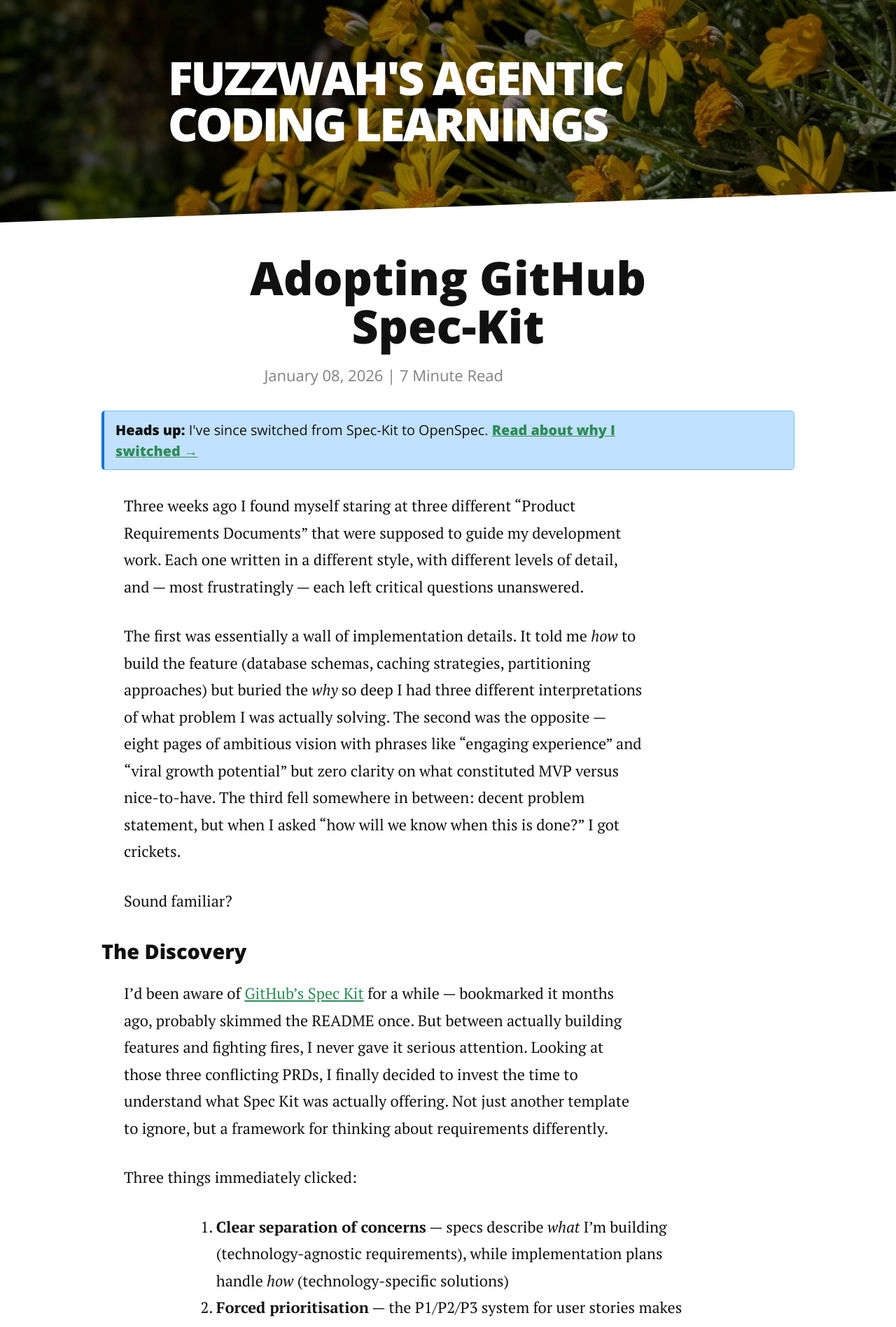
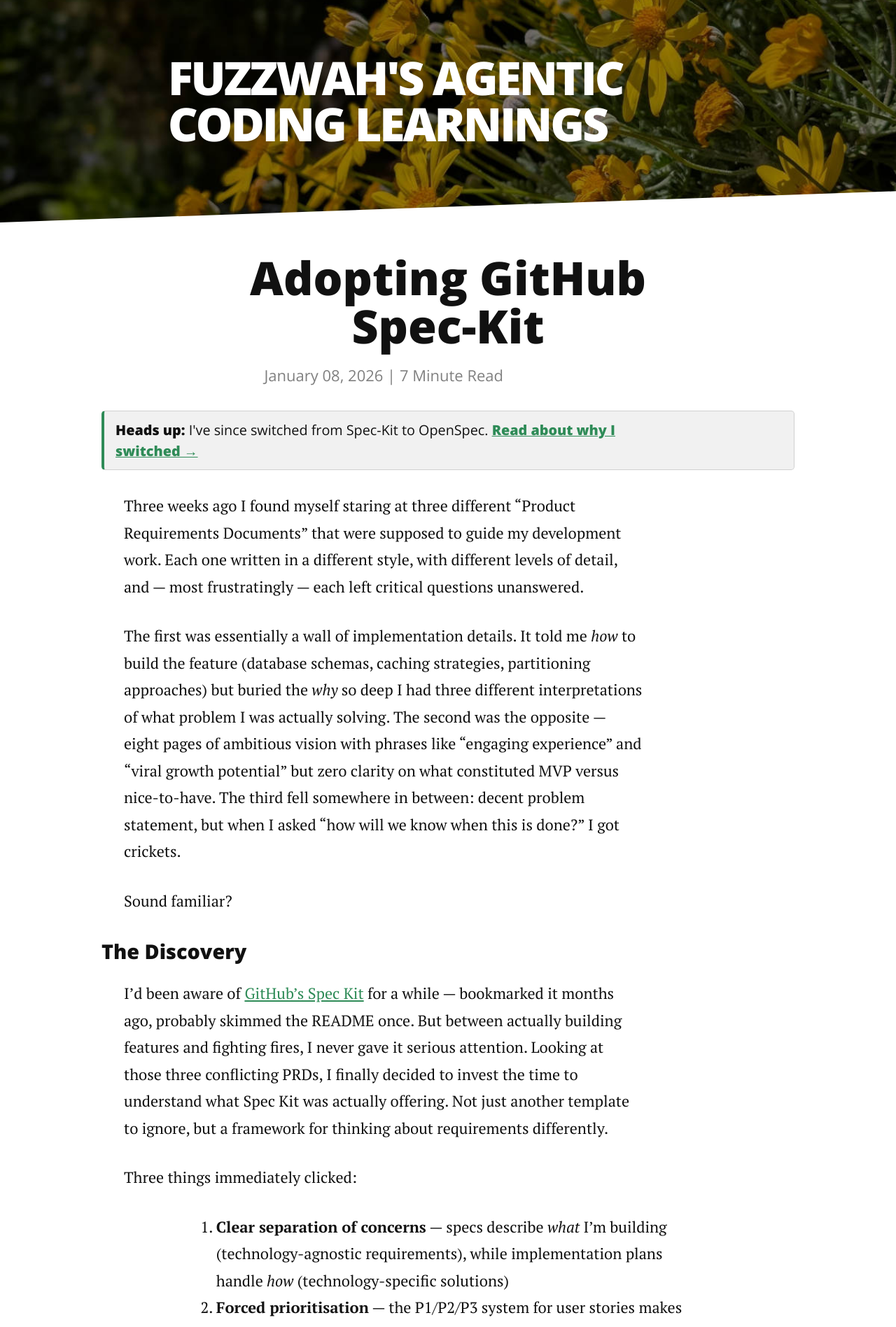
Before and after one commit to Fuzzwah/blog, a Jekyll site: the page built from _posts/2026-01-08-adopting-github-spec-kit.md, in a window 1280 px wide. Shown: the top 1897 px of the page at 70% size. Built offline with Jekyll 4.4.1, drawn with Linux system fonts in a browser that asks for light colours; nearby versions of some CDN libraries.

Commit message:
Fix update notice colours for dark mode
Move dark mode override into nested @media query to prevent load-order
specificity issues. Switch to neutral greys with seagreen accent.

Co-Authored-By: Claude Opus 4.6 <noreply@anthropic.com>

```diff
--- a/_sass/breakpoints/_mobileup.scss
+++ b/_sass/breakpoints/_mobileup.scss
@@ -519,10 +519,4 @@ DARK THEME STYLING
 	.footer .container {
 		border-top-color: lighten(black, 10%);
 	}
-
-	.post .update-notice {
-		background: rgba($info-color, 0.15);
-		border-color: rgba($info-color, 0.3);
-		border-left-color: $info-color;
-	}
 }
--- a/assets/css/style.scss
+++ b/assets/css/style.scss
@@ -74,9 +74,9 @@
 	}
 
 	.update-notice {
-		border: 1px solid lighten($info-color, 30%);
-		border-left: 4px solid $info-color;
-		background: lighten($info-color, 45%);
+		border: 1px solid darken($silver, 5%);
+		border-left: 4px solid $primary-color;
+		background: lighten($silver, 8%);
 		padding: 0.75rem 1rem;
 		margin-bottom: 2rem;
 		border-radius: $br;
@@ -86,6 +86,12 @@
 
 		p { margin: 0 !important; }
 		a { font-weight: 600; }
+
+		@media (prefers-color-scheme: dark) {
+			background: lighten($black, 10%);
+			border-color: lighten($black, 20%);
+			border-left-color: $primary-color;
+		}
 	}
 }
 
```
